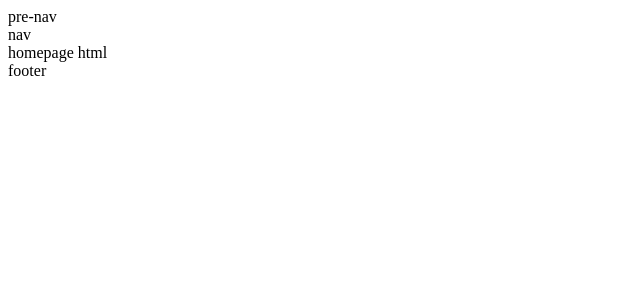
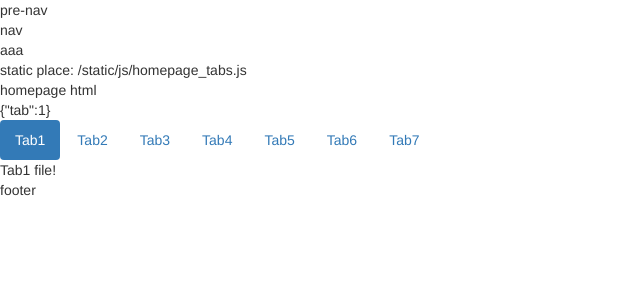
Before and after one commit to dchukhin/fish_project, a Django app: page / in a window 1280 px wide. Shown: the top 300 px of the page, without its empty margins (0-640 px from the left). Run offline with Django 3.2, Linux system fonts and the light colour scheme; data that the repository does not hold is empty; some libraries are stand-ins or nearby versions.

Commit message:
create tabs to display using angular

```diff
--- a/fish_project/fish_project/content/urls.py
+++ b/fish_project/fish_project/content/urls.py
@@ -7,4 +7,11 @@ urlpatterns = [
     url(r'^$',
         views.Home.as_view(),
         name='home'),
+    url(r'^tab1_file/$', views.tab1_file),
+    url(r'^tab2_file/$', views.tab2_file),
+    url(r'^tab3_file/$', views.tab3_file),
+    url(r'^tab4_file/$', views.tab4_file),
+    url(r'^tab5_file/$', views.tab5_file),
+    url(r'^tab6_file/$', views.tab6_file),
+    url(r'^tab7_file/$', views.tab7_file),
 ]
--- a/fish_project/fish_project/content/views.py
+++ b/fish_project/fish_project/content/views.py
@@ -1,5 +1,27 @@
 from django.shortcuts import render
 from django.views.generic import TemplateView
 
+
 class Home(TemplateView):
     template_name = "content/homepage.html"
+
+def tab1_file(request):
+    return render(request, 'content/tab1_file.html')
+
+def tab2_file(request):
+    return render(request, 'content/tab2_file.html')
+
+def tab3_file(request):
+    return render(request, 'content/tab3_file.html')
+
+def tab4_file(request):
+    return render(request, 'content/tab4_file.html')
+
+def tab5_file(request):
+    return render(request, 'content/tab5_file.html')
+
+def tab6_file(request):
+    return render(request, 'content/tab6_file.html')
+
+def tab7_file(request):
+    return render(request, 'content/tab7_file.html')
--- a/fish_project/fish_project/settings.py
+++ b/fish_project/fish_project/settings.py
@@ -110,3 +110,7 @@ USE_TZ = True
 # https://docs.djangoproject.com/en/1.8/howto/static-files/
 
 STATIC_URL = '/static/'
+
+STATICFILES_DIRS = (
+    os.path.join(BASE_DIR, "static"),
+)
--- a/fish_project/fish_project/templates/base.html
+++ b/fish_project/fish_project/templates/base.html
@@ -14,6 +14,7 @@
         <meta name="description" content="{% if page_attributes.meta_description %}{{ page_attributes.meta_description }}{% else %}{% block meta-description %}{% endblock meta-description %}{% endif %}">
         <meta name="author" content="{% block meta-author %}{% endblock meta-author %}">
     {% endblock meta %}
+    {% block extra-stuff-head %}{% endblock extra-stuff-head %}
   </head>
 
   <body>
--- a/fish_project/fish_project/templates/content/homepage.html
+++ b/fish_project/fish_project/templates/content/homepage.html
@@ -1,5 +1,81 @@
 {% extends "base.html" %}
+{% load staticfiles %}
+
+
+{% block extra-stuff-head %}
+  <link rel="stylesheet" type="text/css" href="https://maxcdn.bootstrapcdn.com/bootstrap/3.3.0/css/bootstrap.min.css" />
+{% endblock extra-stuff-head %}
 
 {% block content %}
-<div>homepage html</div>
+aaa<br>
+static place: {% static "js/homepage_tabs.js" %}
+<div>homepage html
+  <div class="homepageapp" ng-app="homepagetabs">
+    {% verbatim %}
+      <div class=tab ng-controller="TabController as tab">
+
+        {{ tab }}
+        <!-- The tabs -->
+        <ul class="nav nav-pills">
+          <!-- If current tab is active, then it should be displayed -->
+          <li ng-class="{active:tab.isTabSet(1)}">
+            <a href ng-click="tab.setTab(1)">Tab1</a>
+          </li>
+          <li ng-class="{active:tab.isTabSet(2)}">
+            <a href ng-click="tab.setTab(2)">Tab2</a>
+          </li>
+          <li ng-class="{active:tab.isTabSet(3)}">
+            <a href ng-click="tab.setTab(3)">Tab3</a>
+          </li>
+          <li ng-class="{active:tab.isTabSet(4)}">
+            <a href ng-click="tab.setTab(4)">Tab4</a>
+          </li>
+          <li ng-class="{active:tab.isTabSet(5)}">
+            <a href ng-click="tab.setTab(5)">Tab5</a>
+          </li>
+          <li ng-class="{active:tab.isTabSet(6)}">
+            <a href ng-click="tab.setTab(6)">Tab6</a>
+          </li>
+          <li ng-class="{active:tab.isTabSet(7)}">
+            <a href ng-click="tab.setTab(7)">Tab7</a>
+          </li>
+        </ul>
+
+        <!-- Display one of these tabs when it is active -->
+        <div ng-show="tab.isTabSet(1)">
+          <tab1-file></tab1-file>
+        </div>
+        <div ng-show="tab.isTabSet(2)">
+          <tab2-file></tab2-file>
+<!--
+          Tab2 is set here!
+-->
+        </div>
+        <div ng-show="tab.isTabSet(3)">
+          <tab3-file></tab3-file>
+        </div>
+        <div ng-show="tab.isTabSet(4)">
+          <tab4-file></tab4-file>
+        </div>
+        <div ng-show="tab.isTabSet(5)">
+          <tab5-file></tab5-file>
+        </div>
+        <div ng-show="tab.isTabSet(6)">
+          <tab6-file></tab6-file>
+        </div>
+        <div ng-show="tab.isTabSet(7)">
+          <tab7-file></tab7-file>
+        </div>
+
+      </div> <!-- End of TabController div -->
+    {% endverbatim %}
+  <!-- End the ng-app div -->
+  </div>
+</div>
+<!-- Angular file -->
+<script src="https://ajax.googleapis.com/ajax/libs/angularjs/1.4.3/angular.min.js"></script>
+<!-- In the future, get a local version -->
+<!--<script type="text/javascript" src=""></script>-->
+<!-- JS file -->
+<script type="text/javascript" src="{% static "js/homepage_tabs.js" %}"></script>
 {% endblock content %}
--- /dev/null
+++ b/fish_project/fish_project/templates/content/tab1_file.html
@@ -0,0 +1 @@
+Tab1 file!
--- /dev/null
+++ b/fish_project/fish_project/templates/content/tab2_file.html
@@ -0,0 +1 @@
+This is the tab2 HTML file!
--- /dev/null
+++ b/fish_project/fish_project/templates/content/tab3_file.html
@@ -0,0 +1 @@
+Tab3 file!
--- /dev/null
+++ b/fish_project/fish_project/templates/content/tab4_file.html
@@ -0,0 +1 @@
+Tab4 file!
--- /dev/null
+++ b/fish_project/fish_project/templates/content/tab5_file.html
@@ -0,0 +1 @@
+Tab5 file!
--- /dev/null
+++ b/fish_project/fish_project/templates/content/tab6_file.html
@@ -0,0 +1 @@
+Tab6 file!
--- /dev/null
+++ b/fish_project/fish_project/templates/content/tab7_file.html
@@ -0,0 +1 @@
+Tab7 file!
--- /dev/null
+++ b/fish_project/static/js/homepage_tabs.js
@@ -0,0 +1,82 @@
+(function() {
+  var app = angular.module('homepagetabs', [])
+
+  app.controller('TabController', function(){
+    //The first tab is defined as tab 1
+    this.tab = 1;
+
+    //Method to set the tab to current when the user clicks on it
+    this.setTab = function(tabToSet){
+      this.tab = tabToSet;
+    };
+
+    //Method to check if the current tab is set; used to highlight current tab
+    this.isTabSet = function(tabToCheck){
+      return (this.tab === tabToCheck);
+    };
+  });
+
+  app.directive('tab1File', function() {
+    return {
+      restrict: 'E',
+      templateUrl: 'tab1_file'
+    };
+  });
+
+  app.directive('tab2File', function() {
+    return {
+      restrict: 'E',
+      templateUrl: 'tab2_file'
+    };
+  });
+
+  app.directive('tab3File', function() {
+    return {
+      restrict: 'E',
+      templateUrl: 'tab3_file'
+    };
+  });
+
+  app.directive('tab4File', function() {
+    return {
+      restrict: 'E',
+      templateUrl: 'tab4_file'
+    };
+  });
+
+  app.directive('tab5File', function() {
+    return {
+      restrict: 'E',
+      templateUrl: 'tab5_file'
+    };
+  });
+
+  app.directive('tab6File', function() {
+    return {
+      restrict: 'E',
+      templateUrl: 'tab6_file'
+    };
+  });
+
+  app.directive('tab7File', function() {
+    return {
+      restrict: 'E',
+      templateUrl: 'tab7_file.html'
+    };
+  });
+
+
+
+var tabData = [
+  {tabName: 'Tab1', info: 'aaa'},
+  {tabName: 'Tab2', info: 'bbb'},
+  {tabName: 'Tab3', info: 'ccc'},
+  {tabName: 'Tab4', info: 'ddd'},
+  {tabName: 'Tab5', info: 'eee'},
+  {tabName: 'Tab6', info: 'fff'},
+  {tabName: 'Tab7', info: 'ggg'},
+];
+
+
+
+})();
```
